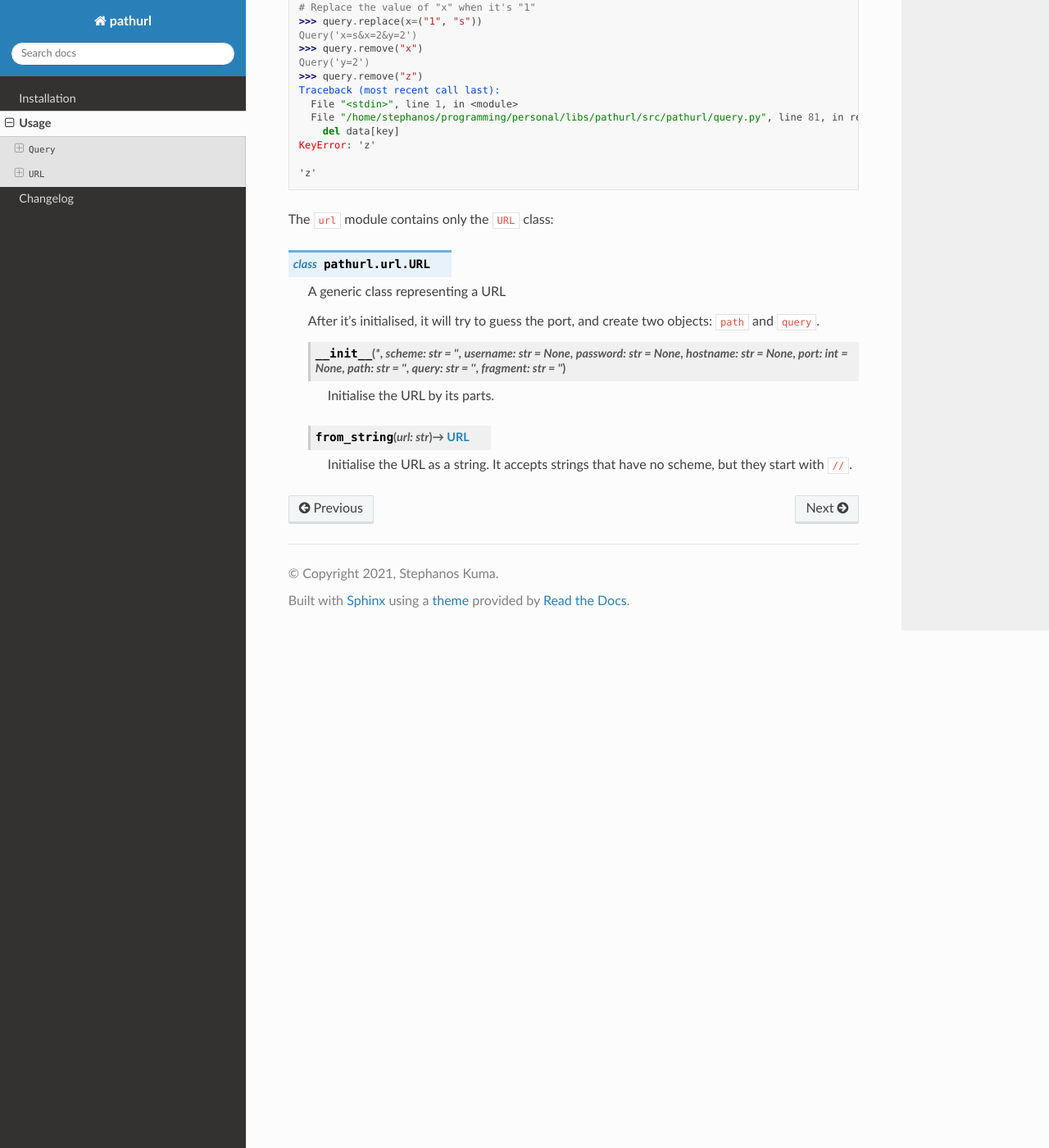
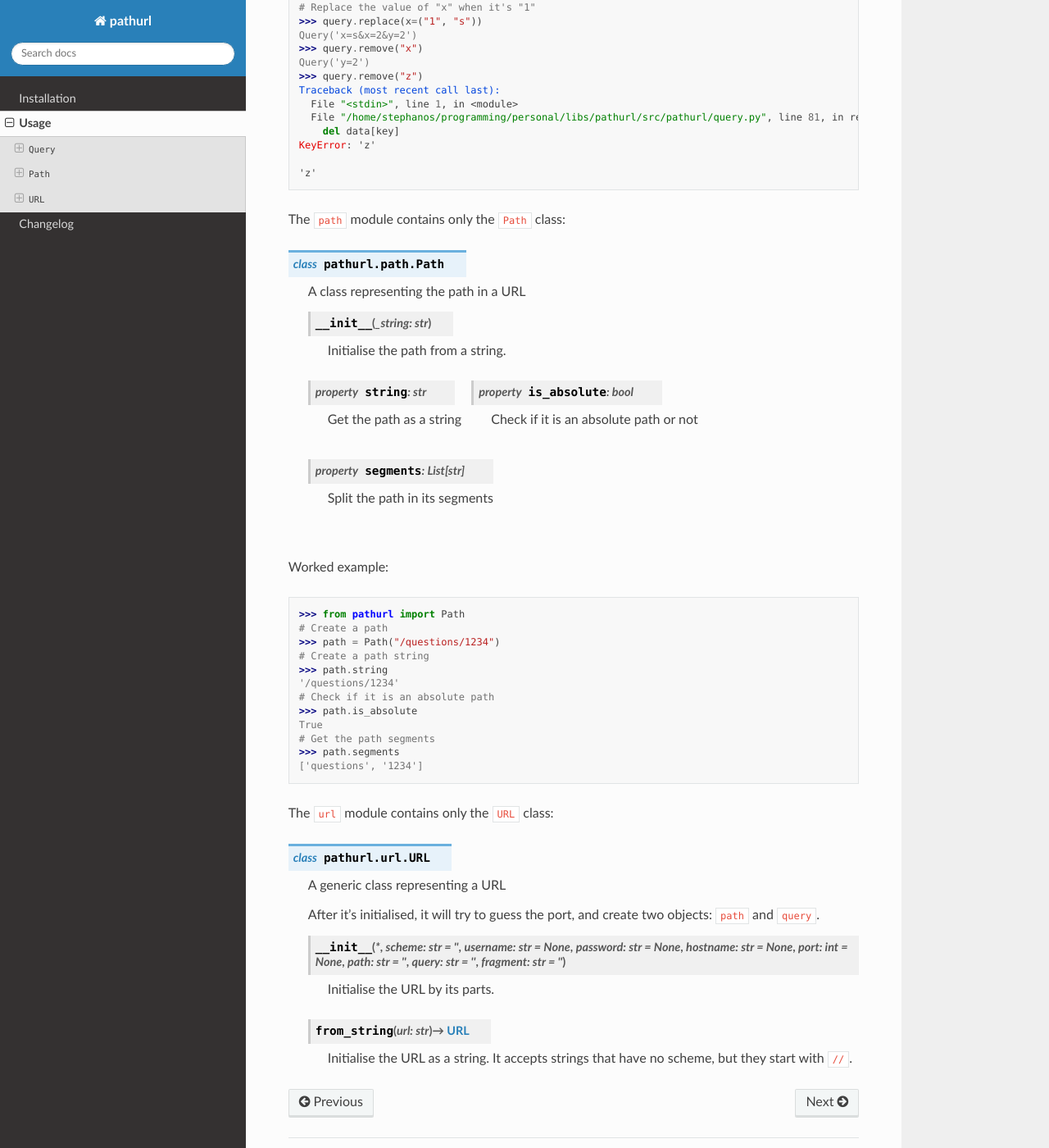
Before and after one commit to spapanik/pathurl, a Sphinx documentation site: the page built from docs/source/usage.rst, in a window 1280 px wide and 1400 px high, scrolled down 1467 px. Shown: the whole window at 82% size. Built offline with Sphinx 7.4.7 and the Read the Docs theme 2.0.0, drawn with Linux system fonts in a browser that asks for light colours.

Commit message:
Create immutable Path objects

```diff
--- a/CHANGELOG.rst
+++ b/CHANGELOG.rst
@@ -12,6 +12,7 @@ The format is based on `Keep a Changelog`_, and this project adheres to `Semanti
 Changed
 ^^^^^^^
 * Query is immutable, with a new interface
+* Path is immutable, with a new interface
 
 `0.4.0`_ - 2022-01-10
 ---------------------
--- a/docs/source/usage.rst
+++ b/docs/source/usage.rst
@@ -93,6 +93,50 @@ Worked example:
 
     'z'
 
+.. py:module:: pathurl.path
+
+The ``path`` module contains only the ``Path`` class:
+
+.. py:class:: Path
+
+    A class representing the path in a URL
+
+    .. py:method:: __init__(_string: str)
+
+        Initialise the path from a string.
+
+    .. py:property:: string
+        :type: str
+
+        Get the path as a string
+
+    .. py:property:: is_absolute
+        :type: bool
+
+        Check if it is an absolute path or not
+
+    .. py:property:: segments
+        :type: List[str]
+
+        Split the path in its segments
+
+Worked example:
+
+.. code-block:: python
+
+    >>> from pathurl import Path
+    # Create a path
+    >>> path = Path("/questions/1234")
+    # Create a path string
+    >>> path.string
+    '/questions/1234'
+    # Check if it is an absolute path
+    >>> path.is_absolute
+    True
+    # Get the path segments
+    >>> path.segments
+    ['questions', '1234']
+
 .. py:module:: pathurl.url
 
 The ``url`` module contains only the ``URL`` class:
```
Also changed, not shown: 2 other files.
